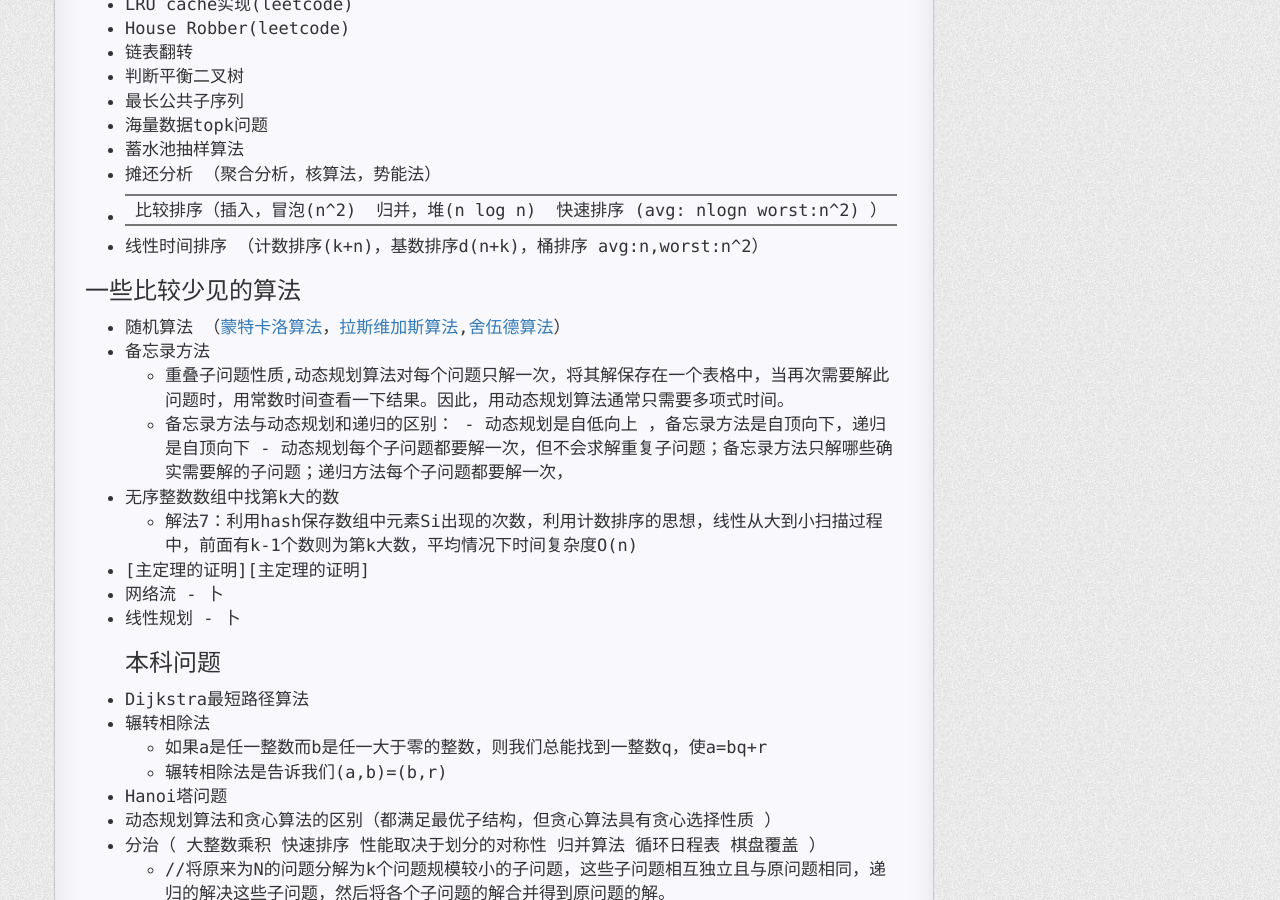
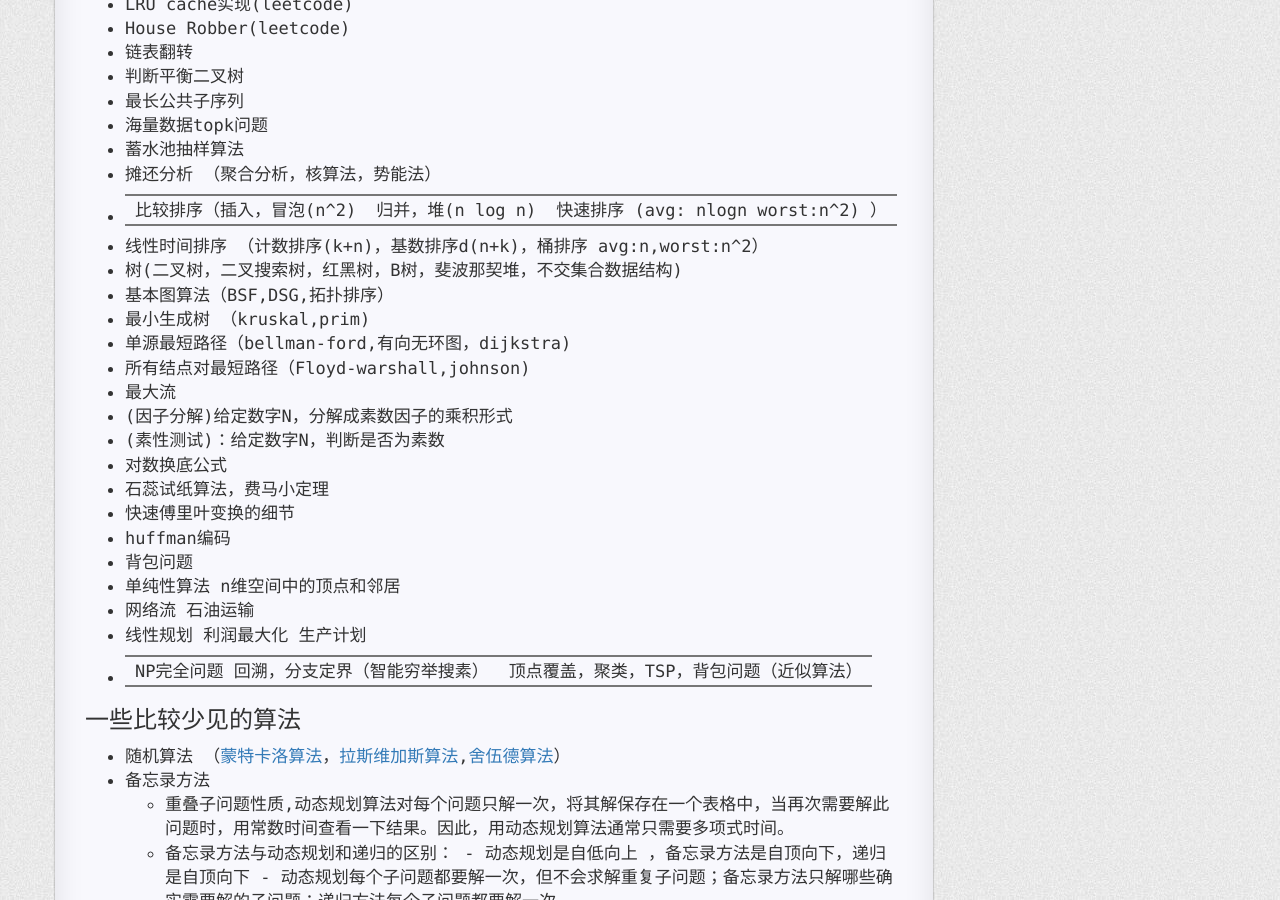
Before and after one commit to yukia-yuqin/blog, a Jekyll site: the page built from _posts/2019-06-29-algorithms-interview.md, in a window 1280 px wide and 900 px high, scrolled down 600 px. Built offline with Jekyll 4.4.1, drawn with Linux system fonts in a browser that asks for light colours; nearby versions of some CDN libraries; comment, search, counter and statistics services are not loaded; a style sheet for code colours, icons or effects is not loaded.

Commit message:
2019-07-062019-07-062019-07-062019-07-062019-07-062019-07-062019-07-062019-07-062019-07-062019-07-062019-07-062019-07-062019-07-062019-07-062019-07-062019-07-062019-07-062019-07-062019-07-062019-07-062019-07-062019-07-062019-07-062019-07-062019-07-062019-07-062019-07-062019-07-062019-07-062019-07-062019-07-062019-07-062019-07-062019-07-062019-07-062019-07-062019-07-062019-07-062019-07-062019-07-062019-07-062019-07-062019-07-062019-07-062019-07-062019-07-062019-07-062019-07-062019-07-062019-07-062019-07-062019-07-062019-07-062019-07-062019-07-062019-07-062019-07-062019-07-062019-07-062019-07-062019-07-062019-07-062019-07-062019-07-062019-07-062019-07-062019-07-062019-07-062019-07-062019-07-062019-07-062019-07-062019-07-062019-07-062019-07-062019-07-062019-07-062019-07-062019-07-062019-07-062019-07-062019-07-062019-07-062019-07-062019-07-062019-07-062019-07-062019-07-062019-07-062019-07-062019-07-062019-07-062019-07-062019-07-062019-07-062019-07-062019-07-062019-07-062019-07-062019-07-062019-07-062019-07-062019-07-062019-07-062019-07-062019-07-062019-07-062019-07-062019-07-062019-07-062019-07-062019-07-062019-07-062019-07-062019-07-062019-07-062019-07-062019-07-062019-07-062019-07-062019-07-062019-07-062019-07-062019-07-062019-07-062019-07-062019-07-062019-07-062019-07-062019-07-062019-07-062019-07-062019-07-062019-07-062019-07-062019-07-062019-07-062019-07-062019-07-062019-07-062019-07-062019-07-062019-07-062019-07-062019-07-062019-07-062019-07-062019-07-062019-07-062019-07-062019-07-062019-07-062019-07-062019-07-062019-07-062019-07-062019-07-062019-07-062019-07-062019-07-062019-07-062019-07-062019-07-062019-07-062019-07-062019-07-062019-07-062019-07-062019-07-062019-07-062019-07-062019-07-062019-07-062019-07-062019-07-062019-07-062019-07-062019-07-062019-07-062019-07-062019-07-062019-07-062019-07-062019-07-062019-07-062019-07-062019-07-062019-07-062019-07-062019-07-062019-07-062019-07-062019-07-062019-07-062019-07-062019-07-062019-07-062019-07-062019-07-062019-07-062019-07-06

```diff
--- a/_posts/2019-06-29-algorithms-interview.md
+++ b/_posts/2019-06-29-algorithms-interview.md
@@ -26,6 +26,24 @@ categories: interview
 - 摊还分析 （聚合分析，核算法，势能法）
 - 比较排序（插入，冒泡(n^2) | 归并，堆(n log n) | 快速排序 (avg: nlogn worst:n^2) ）
 - 线性时间排序 （计数排序(k+n)，基数排序d(n+k)，桶排序 avg:n,worst:n^2）
+- 树(二叉树，二叉搜索树，红黑树，B树，斐波那契堆，不交集合数据结构)
+- 基本图算法（BSF,DSG,拓扑排序）
+- 最小生成树 （kruskal,prim)
+- 单源最短路径（bellman-ford,有向无环图，dijkstra)
+- 所有结点对最短路径（Floyd-warshall,johnson)
+- 最大流
+- (因子分解)给定数字N，分解成素数因子的乘积形式
+- (素性测试)：给定数字N，判断是否为素数
+- 对数换底公式
+- 石蕊试纸算法，费马小定理
+- 快速傅里叶变换的细节
+- huffman编码
+- 背包问题
+- 单纯性算法 n维空间中的顶点和邻居
+- 网络流 石油运输
+- 线性规划 利润最大化  生产计划
+- NP完全问题  回溯，分支定界（智能穷举搜素）| 顶点覆盖，聚类，TSP，背包问题（近似算法）|
+
 
 ### 一些比较少见的算法
 - 随机算法 （[蒙特卡洛算法][蒙特卡洛算法]，[拉斯维加斯算法][拉斯维加斯算法],[舍伍德算法][舍伍德算法]）
```
Also changed, not shown: _posts/2019-06-29-classical-code.md (+11 -0 lines), _posts/2019-06-29-machine-learning.md (+6 -0 lines).
